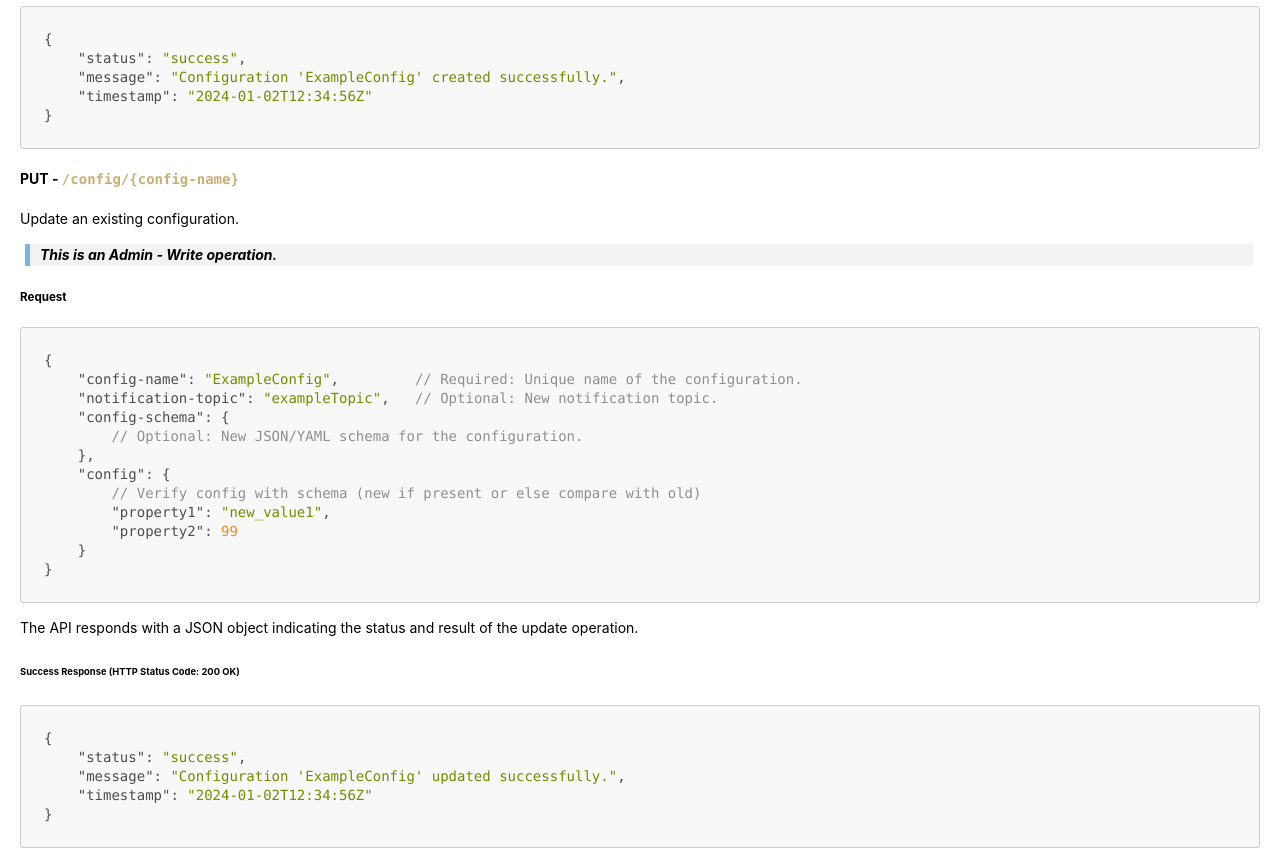
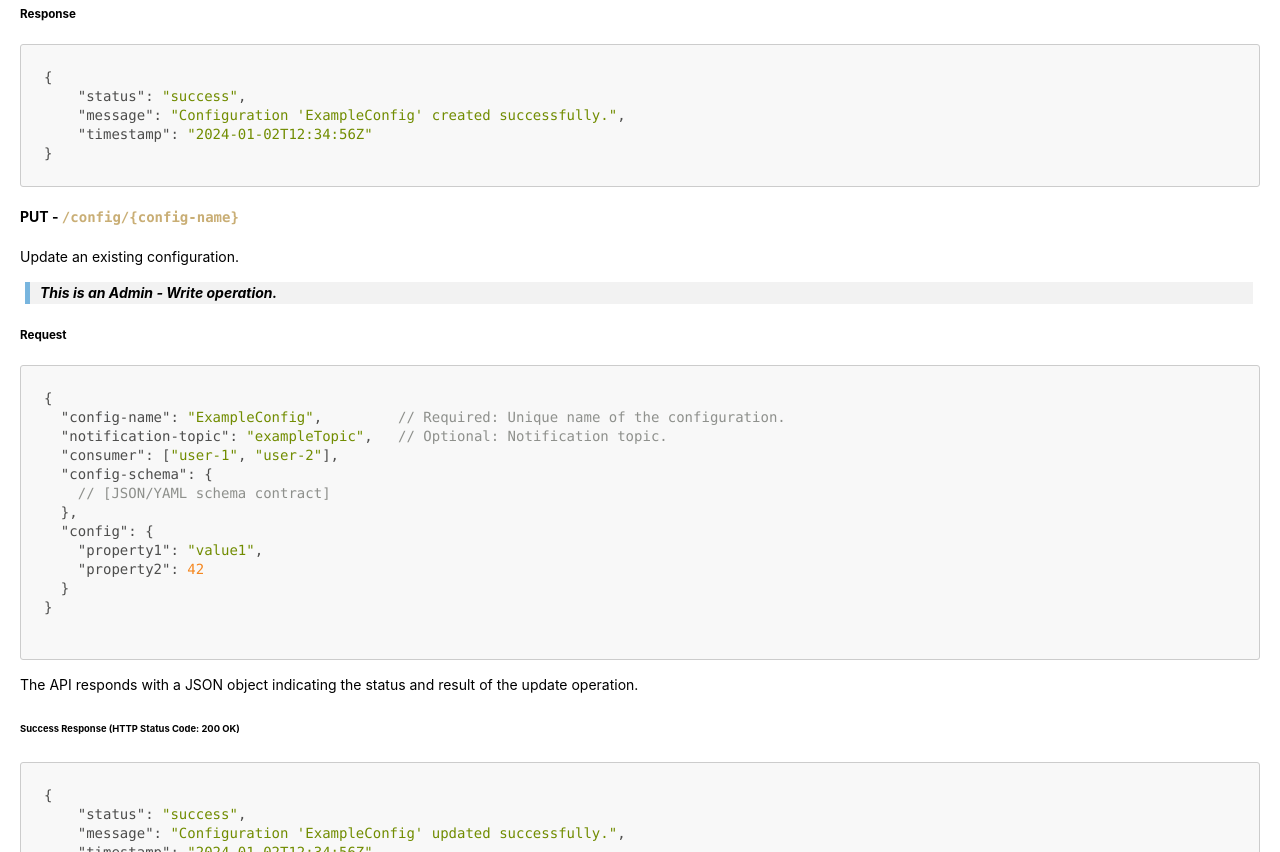
Before and after one commit to hprasad99/markdown, a plain HTML site: page index.html in a window 1280 px wide. Shown: the part 3740-4592 px from the top of the page. Drawn offline with Linux system fonts and the light colour scheme; a script that the page names is missing.

Commit message:
added consumer group in request body for config schema

```diff
--- a/index.html
+++ b/index.html
@@ -545,7 +545,8 @@ code {
 <h5 id="request">Request</h5>
 <pre class="hljs"><code><div>{
   <span class="hljs-attr">"config-name"</span>: <span class="hljs-string">"ExampleConfig"</span>,         <span class="hljs-comment">// Required: Unique name of the configuration.</span>
-	<span class="hljs-attr">"notification-topic"</span>: <span class="hljs-string">"exampleTopic"</span>,  <span class="hljs-comment">// Optional: Notification topic.</span>
+  <span class="hljs-attr">"notification-topic"</span>: <span class="hljs-string">"exampleTopic"</span>,   <span class="hljs-comment">// Optional: Notification topic.</span>
+  <span class="hljs-attr">"consumer"</span>: [<span class="hljs-string">"user-1"</span>, <span class="hljs-string">"user-2"</span>],       <span class="hljs-comment">// Optional: consumer.</span>
   <span class="hljs-attr">"config-schema"</span>: {
     <span class="hljs-comment">// [JSON/YAML schema contract]</span>
   },
@@ -554,6 +555,7 @@ code {
     <span class="hljs-attr">"property2"</span>: <span class="hljs-number">42</span>
   }
 }
+
 </div></code></pre>
 <h5 id="response">Response</h5>
 <pre class="hljs"><code><div>{
@@ -570,16 +572,17 @@ code {
 <h5 id="request">Request</h5>
 <pre class="hljs"><code><div>{
   <span class="hljs-attr">"config-name"</span>: <span class="hljs-string">"ExampleConfig"</span>,         <span class="hljs-comment">// Required: Unique name of the configuration.</span>
-	<span class="hljs-attr">"notification-topic"</span>: <span class="hljs-string">"exampleTopic"</span>,   <span class="hljs-comment">// Optional: New notification topic.</span>
+  <span class="hljs-attr">"notification-topic"</span>: <span class="hljs-string">"exampleTopic"</span>,   <span class="hljs-comment">// Optional: Notification topic.</span>
+  <span class="hljs-attr">"consumer"</span>: [<span class="hljs-string">"user-1"</span>, <span class="hljs-string">"user-2"</span>],
   <span class="hljs-attr">"config-schema"</span>: {
-		<span class="hljs-comment">// Optional: New JSON/YAML schema for the configuration.</span>
+    <span class="hljs-comment">// [JSON/YAML schema contract]</span>
   },
   <span class="hljs-attr">"config"</span>: {
-		<span class="hljs-comment">// Verify config with schema (new if present or else compare with old)</span>
-		<span class="hljs-attr">"property1"</span>: <span class="hljs-string">"new_value1"</span>,
-		<span class="hljs-attr">"property2"</span>: <span class="hljs-number">99</span>
+    <span class="hljs-attr">"property1"</span>: <span class="hljs-string">"value1"</span>,
+    <span class="hljs-attr">"property2"</span>: <span class="hljs-number">42</span>
   }
 }
+
 </div></code></pre>
 <p>The API responds with a JSON object indicating the status and result of the update operation.</p>
 <h6 id="success-response-http-status-code-200-ok">Success Response (HTTP Status Code: 200 OK)</h6>
```
Lines whose indentation alone changed are shown as unchanged.
